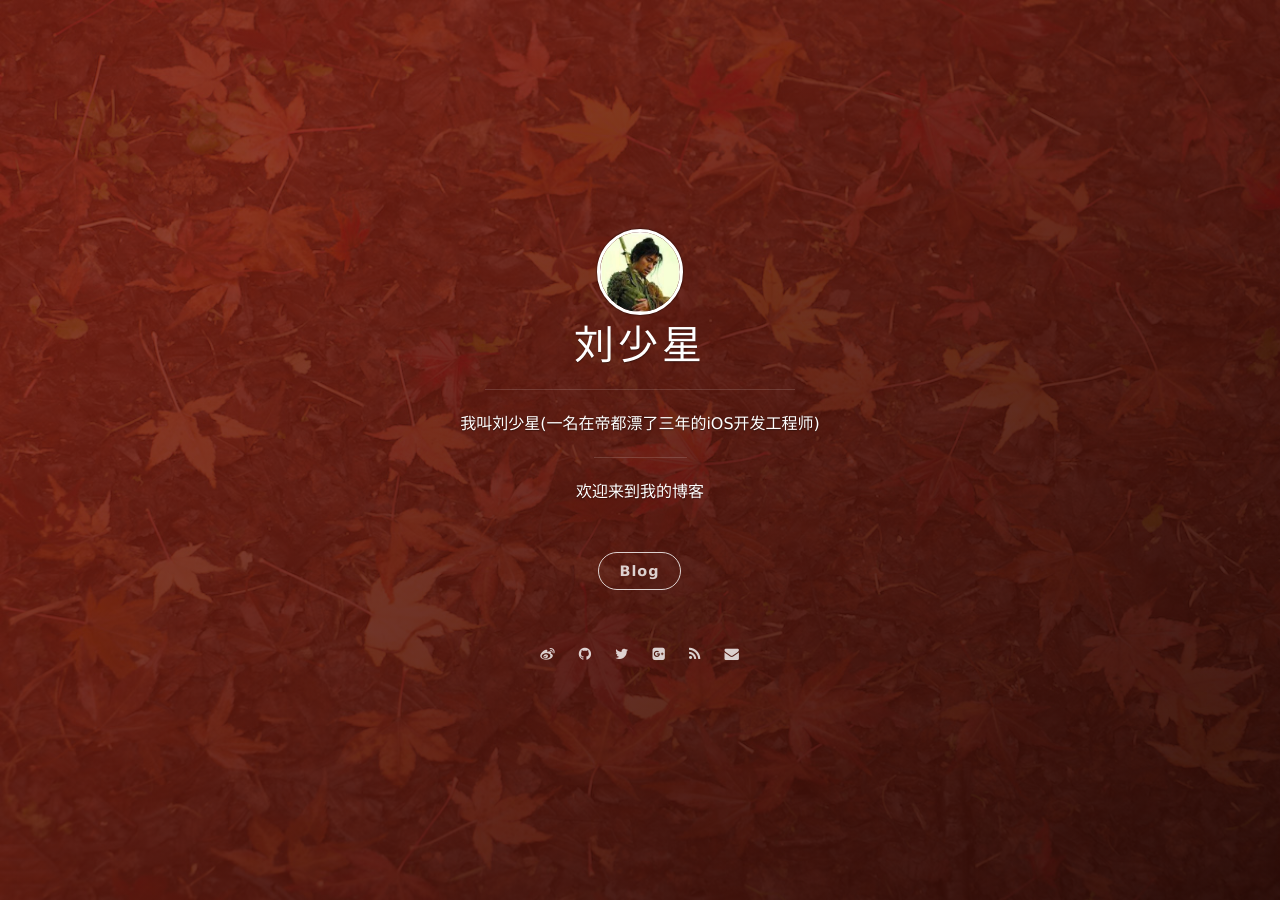
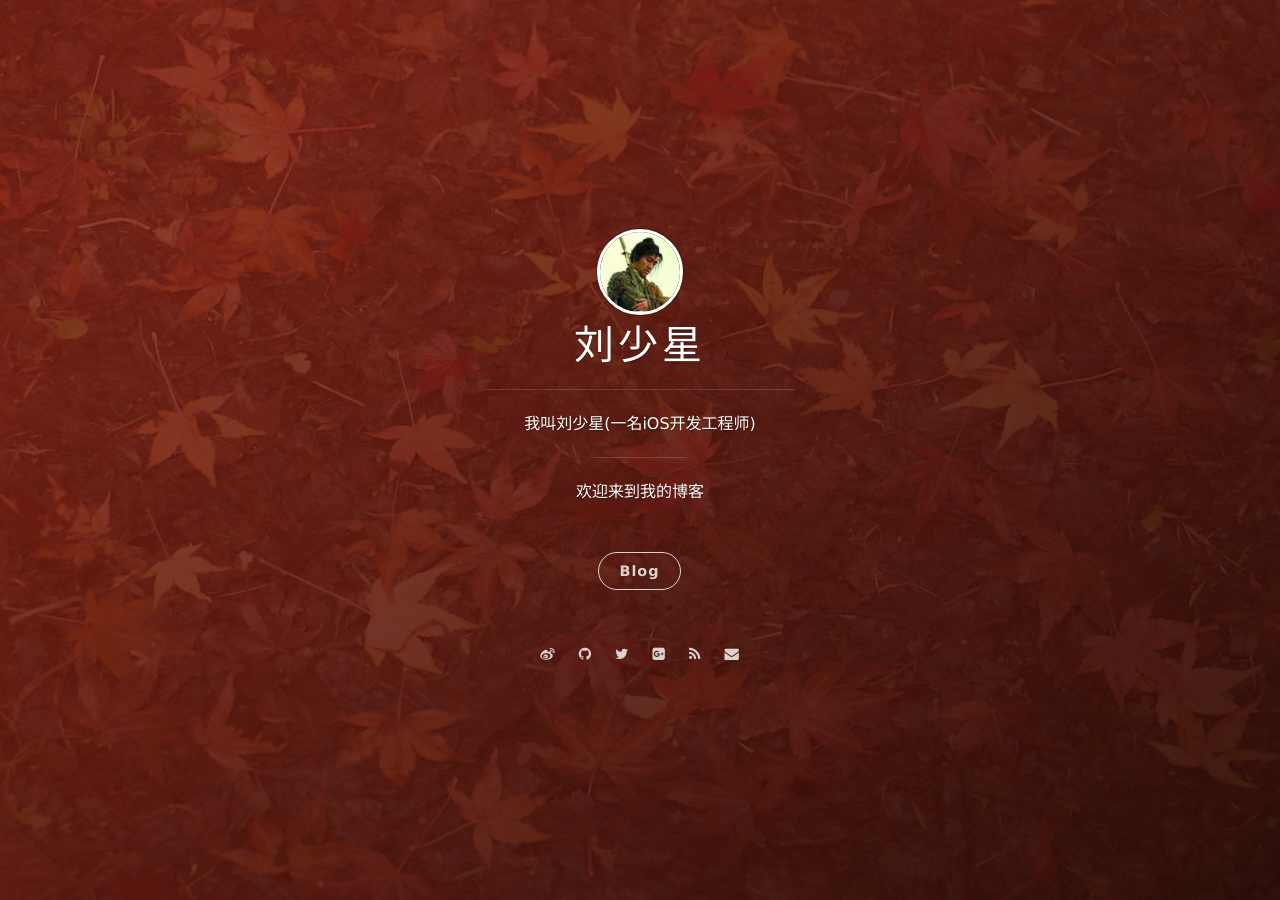
Before and after one commit to liushaoxing321/liushaoxing321.github.io, a Jekyll site: the page built from index.html, in a window 1280 px wide. Built offline with Jekyll 4.4.1, drawn with Linux system fonts in a browser that asks for light colours; nearby versions of some CDN libraries; Markdown is read by kramdown in place of the engine named in the settings; the list of posts is cut into pages by our own code.

Commit message:
change first

```diff
--- a/_config.yml
+++ b/_config.yml
@@ -2,8 +2,8 @@
 title: 刘少星
 subtitle:
 welcome_message:  欢迎来到我的博客
-description: 我叫刘少星(一名在帝都漂了三年的iOS开发工程师)
-creator: <a href="http://onev.cat">@onevcat</a>
+description: 我叫刘少星(一名iOS开发工程师)
+creator: <a href="http://liushaoxing.github.io">@onevcat</a>
 
 url: "http://liushaoxing.github.io"
 
```
